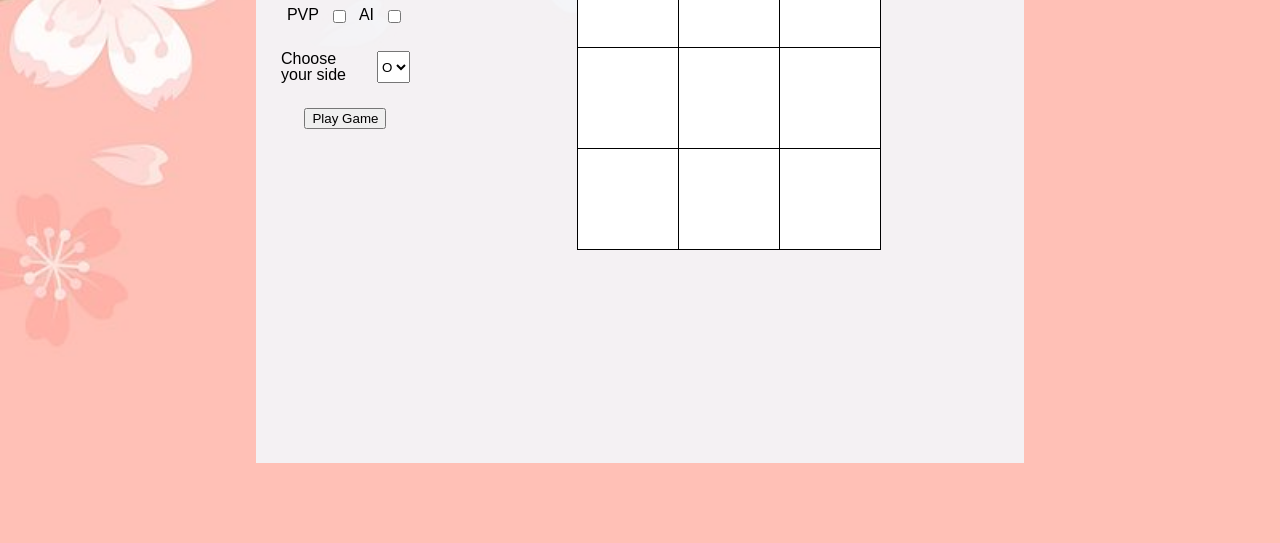
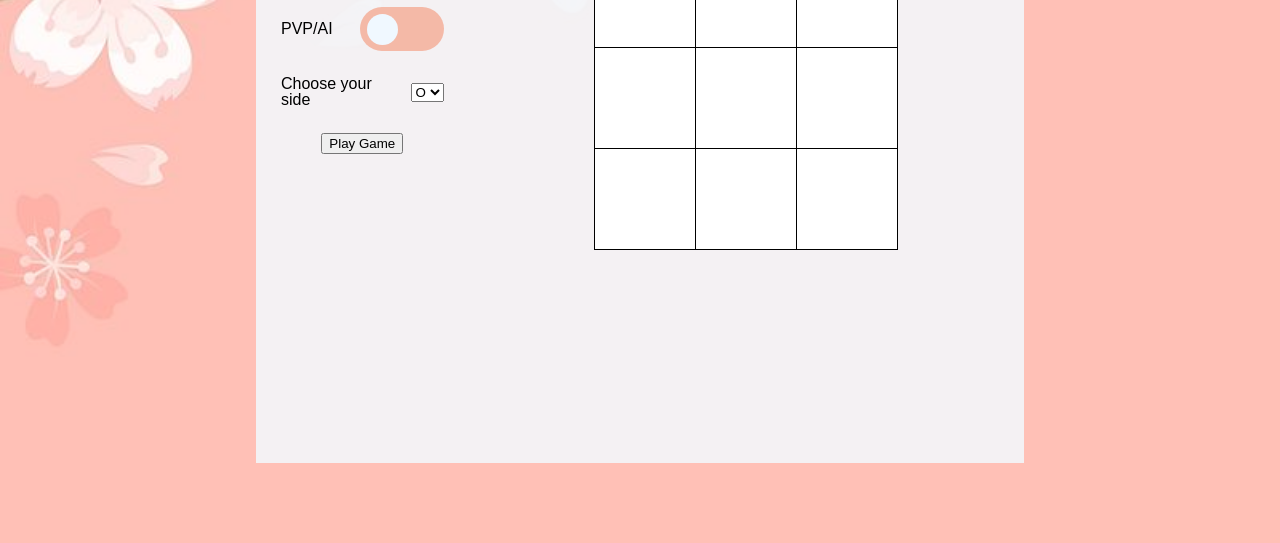
Before and after one commit to LimeAlz/Tic-Tac-Toe, a plain HTML site: page index.html in a window 1280 px wide. Shown: the part 257-800 px from the top of the page. Drawn offline with Linux system fonts and the light colour scheme; a web font is replaced by a local one.

Commit message:
Minor Fixes

```diff
--- a/index.html
+++ b/index.html
@@ -21,11 +21,9 @@
                 <h3>Setting</h3>
 
                 <div class="select">
-                    <label for="PVP">PVP</label>
-                    <input type="checkbox" name="PVP" id="PVP">
-                    <label for="AI">AI</label>
-                    <input type="checkbox" name="AI" id="AI">
-
+                    <p>PVP/AI</p>
+                    <input type="checkbox" name="ai" id="ai">
+                    <label for="ai" class="ai"></label>
                 </div>
 
                 <div class="select">
--- a/script.js
+++ b/script.js
@@ -19,12 +19,19 @@ function Gameboard() {
                 board[i] = new Tile;
         }
 
+
+
         const updateValue = function (value, pos) {
                 board.at(pos).setValue(value)
                 updateCounter = updateCounter + 1;
         };
 
         const getBoardValue = () => board.map((x) => x.getValue());
+
+        const Emptyboard = function(){
+                board.map((x) => x.setValue(""))
+                updateCounter = 0;
+        }
 
         const checker = function () {
 
@@ -107,6 +114,7 @@ function Gameboard() {
                         boardTiles.forEach(
                                 (b)=>{b.style.background = ''}
                         )
+                        Emptyboard();
 
                 }
 
@@ -116,6 +124,7 @@ function Gameboard() {
                         boardTiles.forEach(
                                 (b)=>{b.style.background = ''}
                         )
+                        Emptyboard();
                 }
                 else{
                         if(updateCounter >8){
@@ -124,6 +133,7 @@ function Gameboard() {
                                 boardTiles.forEach(
                                         (b)=>{b.style.background = ''}
                                 )
+                                Emptyboard();
                         }
                 }
 
--- a/style.css
+++ b/style.css
@@ -34,6 +34,43 @@ body{
     height:100%;
 }
 
+.ai{
+    width: 70px;
+    height:30px;
+    background-color: rgb(244, 185, 167) ;
+    border-radius: 120px;
+    cursor:pointer;
+    padding:7px;
+
+}
+
+.ai:after{
+    content:"";
+    text-align: center;
+    padding:  3px;
+    width:25px;
+    height:25px;
+    position: absolute;
+    border-radius: 120px;
+
+    background-color: aliceblue;
+}
+
+input{
+    width: 0;
+    height: 0;
+    visibility: none;
+}
+
+input:checked + label {
+    background: #242424 ;
+}
+
+input:checked + label:after{
+    /* left: 240px; */
+    transform: translateX(100%);
+    background: linear-gradient(180);
+}
 .setting{
     /* background-color: black; */
     display: flex;
@@ -52,6 +89,8 @@ body{
 .select{
     display: flex;
     gap:10px;
+    justify-content: center;
+    align-items: center;
 }
 
 .board{
@@ -68,8 +107,8 @@ body{
     grid-gap: 1px;
     background-color: rgb(0, 0, 0);
     display: grid;
-    grid-template-columns: repeat(3,100px);
-    grid-template-rows: repeat(3,100px);
+    grid-template-columns: repeat(3,auto);
+    grid-template-rows: repeat(3,auto);
     border: 1px solid black;
 }
 
```
